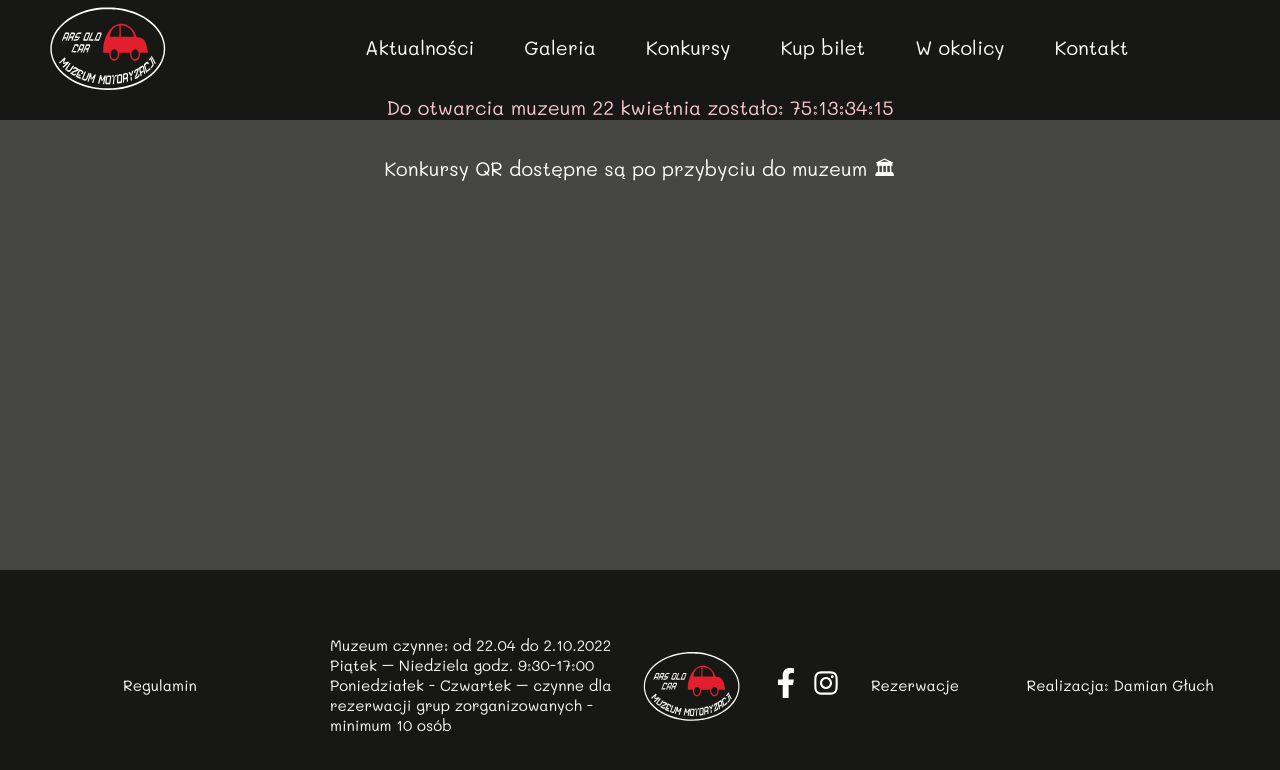
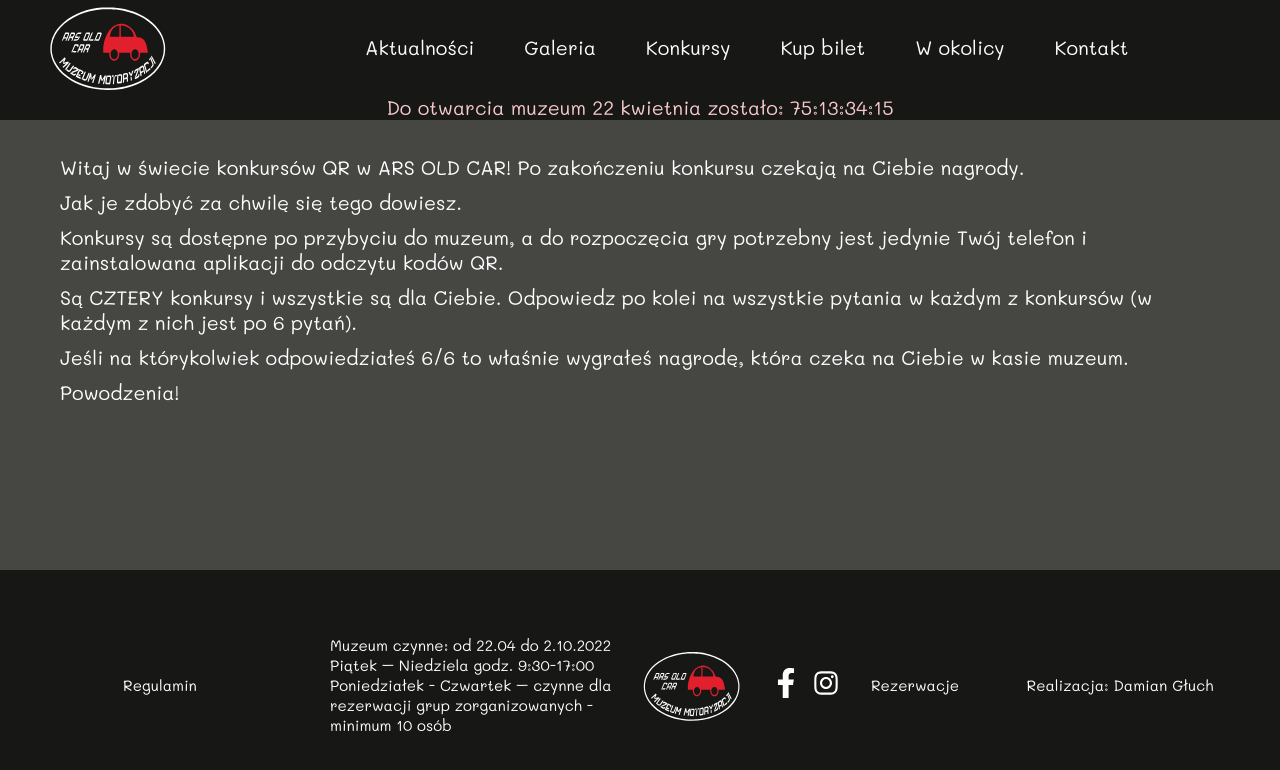
Before and after one commit to damian-guh/ars-old-car, a Next.js app: page /qr in a window 1280 px wide. Shown: the top 770 px of the page. Built offline with nearby package versions, Linux system fonts and the light colour scheme.

Commit message:
chore: update qr page content

```diff
--- a/src/pages/qr.tsx
+++ b/src/pages/qr.tsx
@@ -3,7 +3,9 @@ import styled from 'styled-components';
 
 const QrInfoSection = styled.section`
   display: flex;
+  flex-direction: column;
   justify-content: center;
+  gap: 10px;
   margin: 50px;
   padding: 10px;
   font-size: ${({ theme }) => theme.fontSizes.lg};
@@ -12,7 +14,26 @@ const QrInfoSection = styled.section`
 const QrPage = () => (
   <Layout>
     <QrInfoSection>
-      Konkursy QR dostępne są po przybyciu do muzeum 🏛
+      <p>
+        Witaj w świecie konkursów QR w ARS OLD CAR! Po zakończeniu konkursu
+        czekają na Ciebie nagrody.
+      </p>
+      <p>Jak je zdobyć za chwilę się tego dowiesz.</p>
+      <p>
+        Konkursy są dostępne po przybyciu do muzeum, a do rozpoczęcia gry
+        potrzebny jest jedynie Twój telefon i zainstalowana aplikacji do odczytu
+        kodów QR.
+      </p>
+      <p>
+        Są CZTERY konkursy i wszystkie są dla Ciebie. Odpowiedz po kolei na
+        wszystkie pytania w każdym z konkursów (w każdym z nich jest po 6
+        pytań).
+      </p>
+      <p>
+        Jeśli na którykolwiek odpowiedziałeś 6/6 to właśnie wygrałeś nagrodę,
+        która czeka na Ciebie w kasie muzeum.
+      </p>
+      <p>Powodzenia!</p>
     </QrInfoSection>
   </Layout>
 );
```
